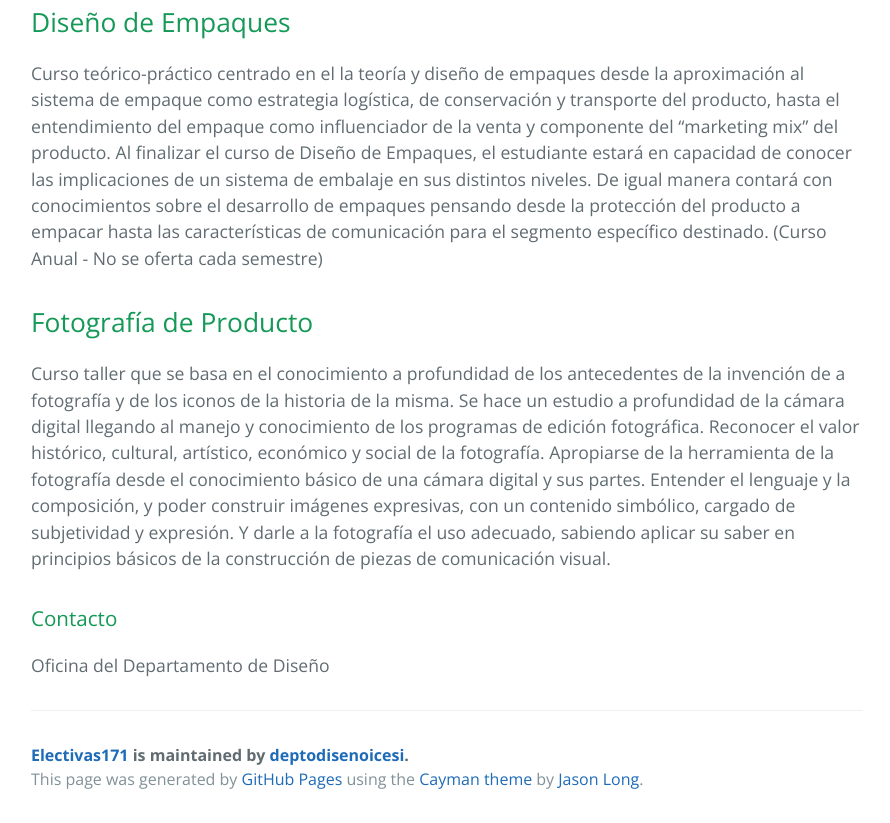
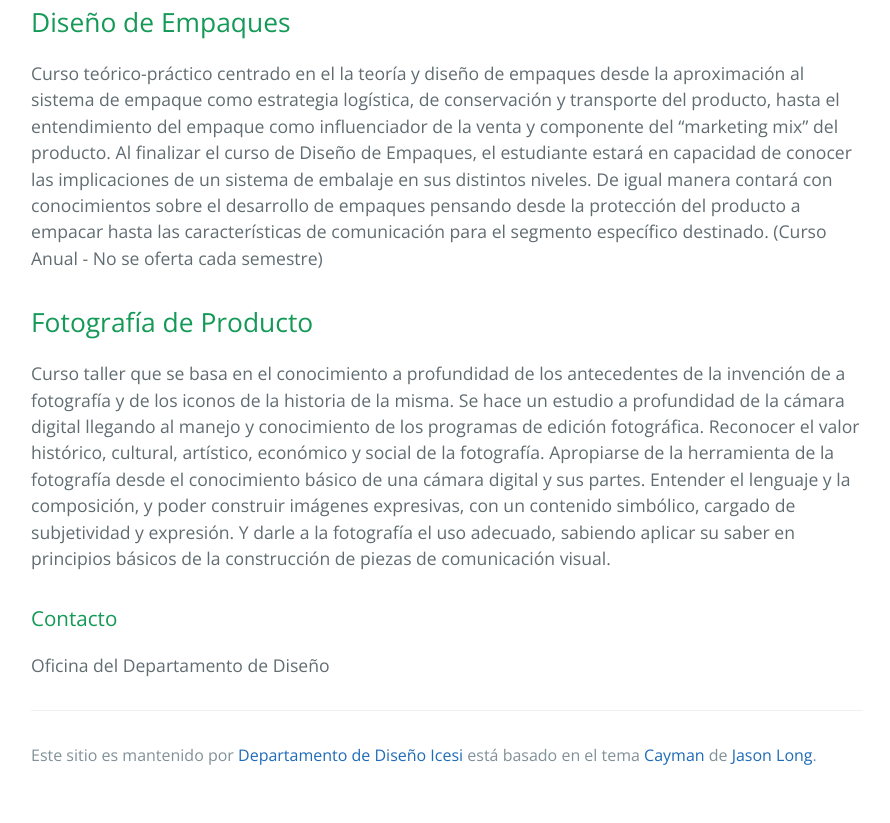
Before and after one commit to deptodisenoicesi/electivas171, a plain HTML site: page index.html in a window 1280 px wide. Shown: the part 3173-3996 px from the top of the page, without its empty margins (193-1083 px from the left). After the commit the page ends 3972 px from the top, so only its background shows below. Drawn offline with nearby package versions, Linux system fonts and the light colour scheme.

Commit message:
cambio en los estilos

```diff
--- a/index.html
+++ b/index.html
@@ -108,9 +108,8 @@
 <p>Oficina del Departamento de Diseño</p>
 
       <footer class="site-footer">
-        <span class="site-footer-owner"><a href="https://github.com/deptodisenoicesi/electivas171">Electivas171</a> is maintained by <a href="https://github.com/deptodisenoicesi">deptodisenoicesi</a>.</span>
 
-        <span class="site-footer-credits">This page was generated by <a href="https://pages.github.com">GitHub Pages</a> using the <a href="https://github.com/jasonlong/cayman-theme">Cayman theme</a> by <a href="https://twitter.com/jasonlong">Jason Long</a>.</span>
+        <span class="site-footer-credits">Este sitio es mantenido por<a href="https://pages.github.com"> Departamento de Diseño Icesi</a> está basado en el tema <a href="https://github.com/jasonlong/cayman-theme">Cayman</a> de <a href="https://twitter.com/jasonlong">Jason Long</a>.</span>
       </footer>
 
     </section>
```
